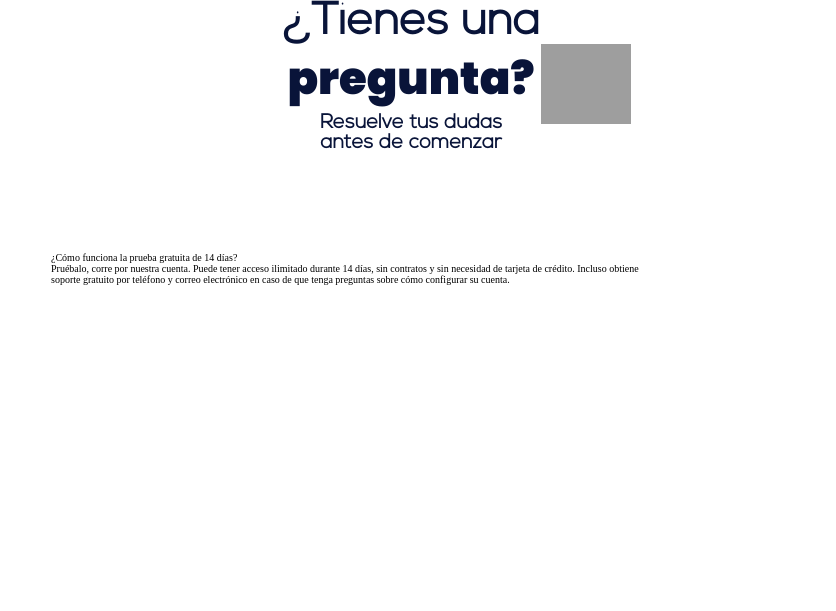
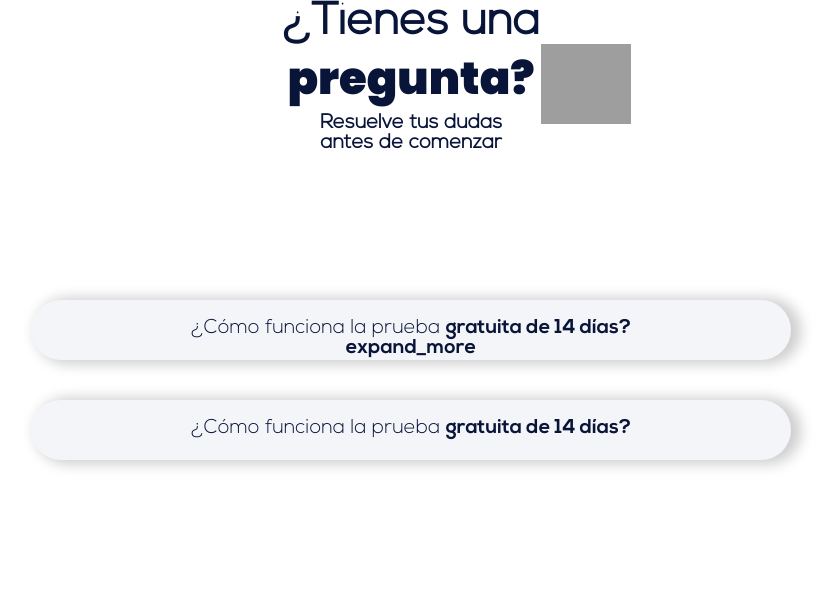
Before and after one commit to juanchocastillo/skylling, a PHP site: the page made by templates/new/dev/section(2)-preguntas.html in a window 1280 px wide. Shown: the top 611 px of the page, without its empty margins (229-1065 px from the left). Run offline with PHP 8.4, Linux system fonts and the light colour scheme; grey boxes are pictures that could not be loaded.

Commit message:
dev question-section

```diff
--- a/css/new/frontend.css
+++ b/css/new/frontend.css
@@ -361,6 +361,9 @@ html{
 */
 
 
+
+
+
 /*
 ==================================================
                 section_1
@@ -623,9 +626,6 @@ html{
 
 }
 
-
-
-
 /*
 ==================================================
                       section 1-end
@@ -820,7 +820,6 @@ html{
     top: 44px;
     right: -50px;
 
-
 }
 
 .questions-section .img-container span{
@@ -834,15 +833,62 @@ html{
 }
 
 .questions-section .content-container{
-    width: 600px;
-    height: 360px
+
+    display: flex;
+    width: 100%;
+    height: auto;
+    padding: 20px 0 0;
+    position: static;
+    overflow-y: hidden;
+   /* width: 600px;
+    height: 360px*/
+    justify-content: center;
+
+
+
 }
 
-.questions-section .content-question{
-    width: 100%;
-    height: auto;
+.questions-section .content-container .question{
+
+
+    width:  760px;
+    height: 60px;
+    margin: 20px 0;
+    padding: 10px;
+    overflow-y: hidden;
+    text-align: center;
+    border-radius: 40px;
+    color: #091439;
+    background-color:  #f4f5f8;;
+    box-shadow: 7px 1px 14px 3px rgba(0,0,0,0.2);
+    -webkit-box-shadow: 7px 1px 14px 3px rgba(0,0,0,0.2);
+    -moz-box-shadow: 7px 1px 14px 3px rgba(0,0,0,0.2);
+
+
+    /*height: auto;*/
+
 }
 
+
+.questions-section .content-container .question-title{
+    margin: 8px 0 20px;
+    /*margin-bottom: 16px;*/
+    font-family: nexa-light;
+    font-size: 2rem;
+
+}
+
+
+.questions-section .content-container .question-title span{
+    font-family: nexa-bold;
+    font-size: 2rem;
+
+}
+
+.questions-section .content-container .question-text{
+    font-family: Poppins, sans-serif;
+    font-size: 1.4rem;
+}
 /*
 ==================================================
             question-section-end
--- a/templates/new/dev/section(2)-preguntas.html
+++ b/templates/new/dev/section(2)-preguntas.html
@@ -19,6 +19,8 @@
     <link href="https://fonts.googleapis.com/css2?family=Poppins:wght@700&display=swap" rel="stylesheet">
     <link href="https://fonts.googleapis.com/css2?family=Poppins:wght@800;900&display=swap" rel="stylesheet">
 
+
+
 </head>
 
 
@@ -39,8 +41,27 @@
         </div>
 
         <div class="content-container">
-            <div class="content-question">
-                <div class="question-title">¿Cómo funciona la prueba <span>gratuita de 14 días?</span></div>
+            <div class="question">
+                <div class="question-title">
+                    <p>
+                         ¿Cómo funciona la prueba <span>gratuita de 14 días?</span>
+                    </p>
+                    <span class="material-symbols-outlined">expand_more</span>
+                </div>
+
+                <div class="question-text">
+                    Pruébalo, corre por nuestra cuenta.
+                    Puede tener acceso ilimitado durante 14 días, sin contratos y
+                    sin necesidad de tarjeta de crédito. Incluso obtiene soporte gratuito por teléfono y
+                    correo electrónico en caso de que tenga preguntas sobre cómo configurar su cuenta.
+                </div>
+            </div>
+
+
+            <div class="question">
+                <div class="question-title">
+                    ¿Cómo funciona la prueba <span>gratuita de 14 días?</span>
+                </div>
 
                 <div class="question-text">
                     Pruébalo, corre por nuestra cuenta.
@@ -53,4 +74,5 @@
     </div>
 
 
+
 </section>
```
